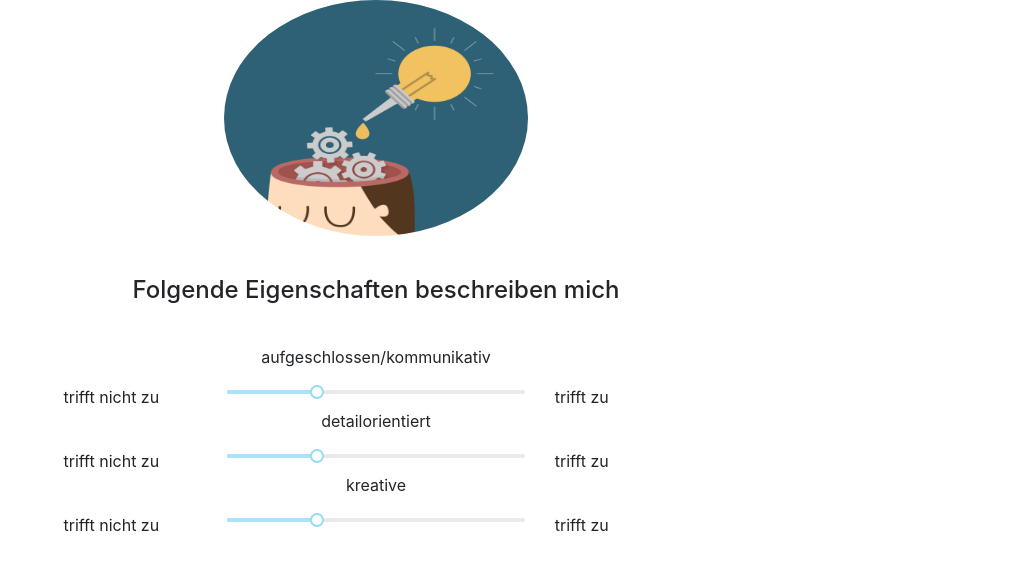
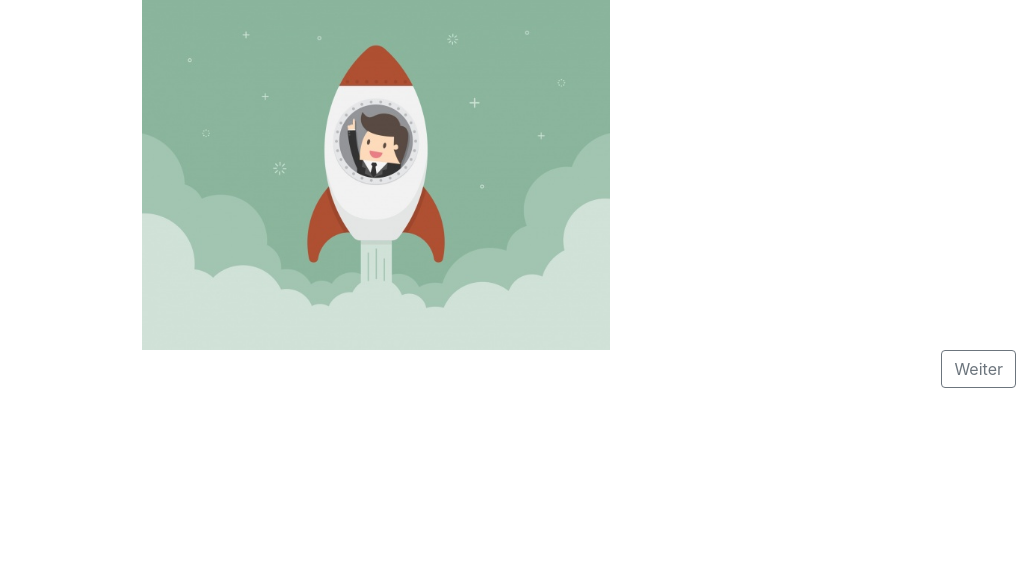
Before and after one commit to Cofinpro/projekt-weltverbesserer, a React (Create React App) app: page / in a window 1280 px wide. Shown: the top 570 px of the page, without its empty margins (264-1280 px from the left). Built offline with nearby package versions, Linux system fonts and the light colour scheme.

Commit message:
add page router und button weiter

```diff
--- a/package.json
+++ b/package.json
@@ -7,6 +7,7 @@
     "rc-slider": "^8.6.1",
     "react": "^16.4.1",
     "react-dom": "^16.4.1",
+    "react-router-dom": "^4.3.1",
     "react-scripts": "1.1.4",
     "reactstrap": "^6.1.0"
   },
--- a/src/App.js
+++ b/src/App.js
@@ -1,12 +1,17 @@
-import React, { Component } from 'react';
-import businessman from './img/businessman.jpg';
-import './App.css';
+import React, { Component } from "react";
+import businessman from "./img/businessman.jpg";
+import "./App.css";
 
 class App extends Component {
   render() {
     return (
-      <div className="App">
-        <img src={businessman} className="App-logo" alt="logodrei" />
+      <div>
+        <div className="App">
+          <img src={businessman} className="App-logo" alt="logodrei" />
+        </div>
+      <row>
+          <a href="/eigenschaften" class="btn btn-outline-secondary float-right" role="button">Weiter</a>
+        </row>
       </div>
     );
   }
--- a/src/index.js
+++ b/src/index.js
@@ -3,8 +3,14 @@ import 'rc-tooltip/assets/bootstrap.css';
 import React from 'react';
 import ReactDOM from 'react-dom';
 import Eigenschaften from './pages/eigenschaften-auswahl/';
+import {BrowserRouter}  from 'react-router-dom'
+import RouterWeltverbesserer from './templates/RouterWeltverbesserer';
 
 
-ReactDOM.render(<Eigenschaften/>,
+
+ReactDOM.render(
+<BrowserRouter>
+<RouterWeltverbesserer/>
+</BrowserRouter>,
   document.getElementById('root')
 );
--- a/src/pages/eigenschaften-auswahl/index.js
+++ b/src/pages/eigenschaften-auswahl/index.js
@@ -1,18 +1,18 @@
-import 'rc-slider/assets/index.css';
-import 'rc-tooltip/assets/bootstrap.css';
-import React from 'react';
-import ReactDOM from 'react-dom';
-import Tooltip from 'rc-tooltip';
-import Slider from 'rc-slider';
-import 'bootstrap/dist/css/bootstrap.min.css';
-import eigenschaften_image from '../../img/eigenschaften_image.jpg';
-import './index.css'
+import "rc-slider/assets/index.css";
+import "rc-tooltip/assets/bootstrap.css";
+import React from "react";
+import ReactDOM from "react-dom";
+import Tooltip from "rc-tooltip";
+import Slider from "rc-slider";
+import "bootstrap/dist/css/bootstrap.min.css";
+import eigenschaften_image from "../../img/eigenschaften_image.jpg";
+import "./index.css";
 
 class Eigeschaften extends React.Component {
   render() {
     const Handle = Slider.Handle;
 
-const handle = (props) => {
+    const handle = props => {
       const { value, dragging, index, ...restProps } = props;
 
       <Tooltip
@@ -20,18 +20,22 @@ const handle = (props) => {
         overlay={Slider.value}
         visible={dragging}
         placement="top"
-            key={index}>
+        key={index}
+      >
         <Handle value={value} {...restProps} />
-        </Tooltip>
-
+      </Tooltip>;
     };
     const wrapperStyle = { width: 400, margin: 50 };
     return (
       <div>
         <div class="text-center">
-        <img src={eigenschaften_image} class="img-circle" width="304" height="236"/>
+          <img
+            src={eigenschaften_image}
+            class="img-circle"
+            width="304"
+            height="236"
+          />
         </div>
-
 
         <div className="col text-center top-buffer">
           <h2 className="h4 padding-sm-bottom">
@@ -39,13 +43,11 @@ return (
           </h2>
         </div>
 
-
-
         <div class="row top-buffer">
-        <div class="col-sm-3"></div>
+          <div class="col-sm-3" />
           <div class="col-sm-6">
             <div class="row">
-                <div class="col-sm-3"></div>
+              <div class="col-sm-3" />
               <div class="col-sm-6">
                 <div class="text-center">
                   <p>aufgeschlossen/kommunikativ</p>
@@ -63,10 +65,10 @@ return (
         </div>
 
         <div class="row">
-        <div class="col-sm-3"></div>
+          <div class="col-sm-3" />
           <div class="col-sm-6">
             <div class="row">
-                <div class="col-sm-3"></div>
+              <div class="col-sm-3" />
               <div class="col-sm-6">
                 <div class="text-center">
                   <p>detailorientiert</p>
@@ -84,10 +86,10 @@ return (
         </div>
 
         <div class="row">
-        <div class="col-sm-3"></div>
+          <div class="col-sm-3" />
           <div class="col-sm-6">
             <div class="row">
-                <div class="col-sm-3"></div>
+              <div class="col-sm-3" />
               <div class="col-sm-6">
                 <div class="text-center">
                   <p>kreative</p>
@@ -103,12 +105,9 @@ return (
             </div>
           </div>
         </div>
-
       </div>
-    )
-
+    );
+  }
 }
 
-}
-
-export default Eigeschaften
+export default Eigeschaften;
--- /dev/null
+++ b/src/templates/RouterWeltverbesserer.js
@@ -0,0 +1,15 @@
+import React from "react";
+import { Switch, Route } from "react-router-dom";
+import Eigenschaften from "../pages/eigenschaften-auswahl/";
+import App from "../App";
+
+const RouterWeltverbesserer = () => (
+  <main>
+    <Switch>
+      <Route exact path="/" component={App} />
+      <Route path="/eigenschaften" component={Eigenschaften} />
+    </Switch>
+  </main>
+);
+
+export default RouterWeltverbesserer;
```
Also changed, not shown: 1 other file (tests, documents, lock files or other folders). Lines whose indentation alone changed are shown as unchanged.
